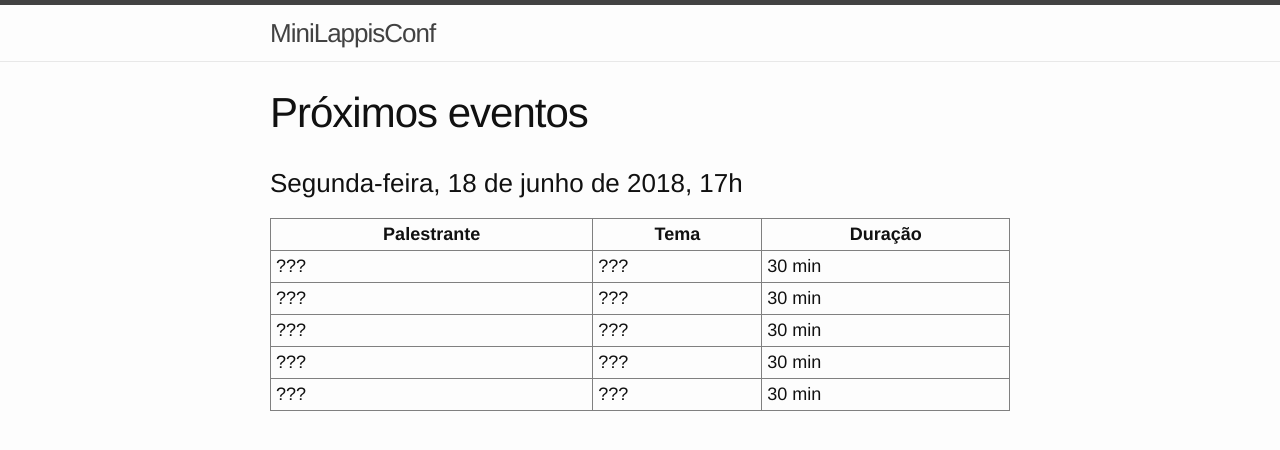
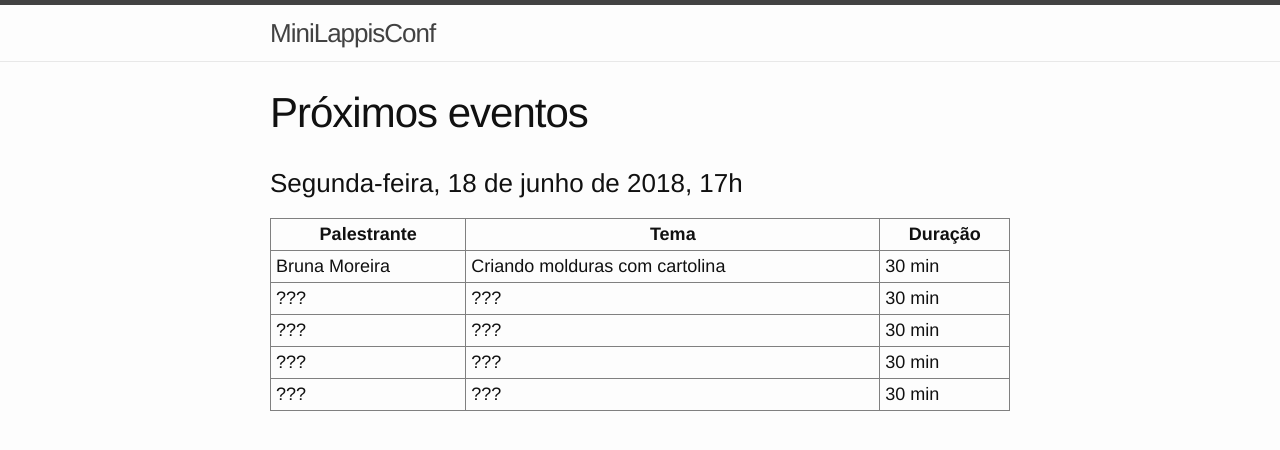
Before and after one commit to lappis-unb/MiniLappisConf, a Jekyll site: the page built from agenda.md, in a window 1280 px wide. Shown: the top 450 px of the page. Built offline with Jekyll 4.4.1, drawn with Linux system fonts in a browser that asks for light colours.

Commit message:
Atualizando agenda

```diff
--- a/agenda.md
+++ b/agenda.md
@@ -6,8 +6,8 @@ title: Próximos eventos
 
 | Palestrante     | Tema                                    | Duração |
 | --------------- | --------------------------------------- | ------- |
+| Bruna Moreira   | Criando molduras com cartolina          | 30 min  |
 | ???             | ???                                     | 30 min  |
 | ???             | ???                                     | 30 min  |
 | ???             | ???                                     | 30 min  |
 | ???             | ???                                     | 30 min  |
-| ???             | ???                                     | 30 min  |
```
